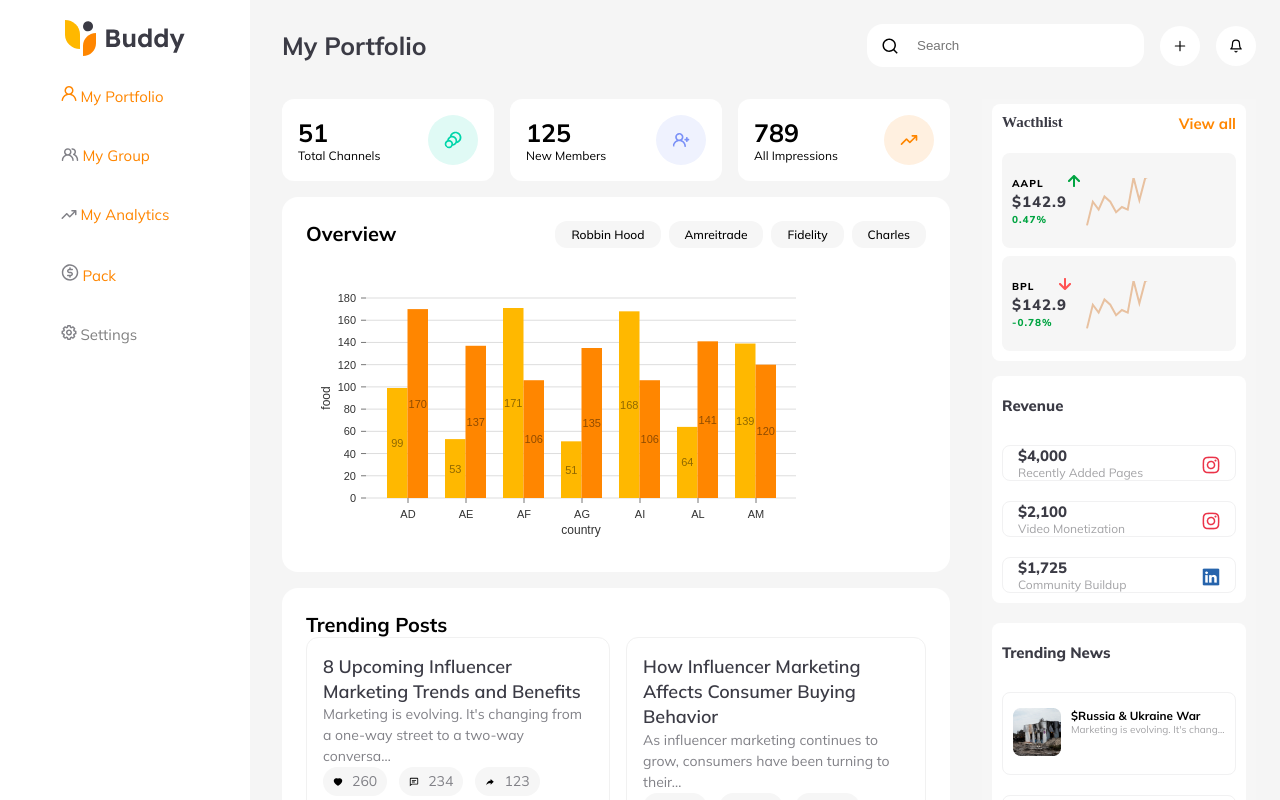
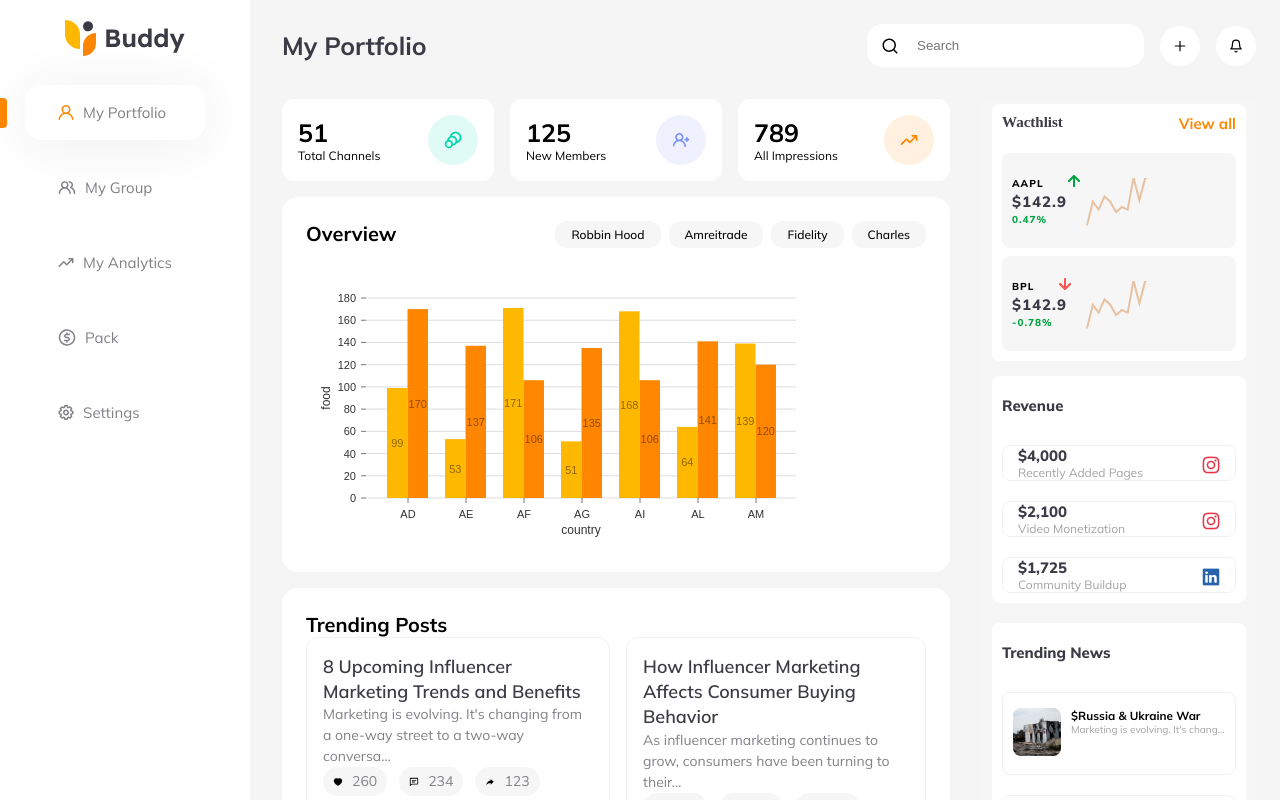
Before and after one commit to The0nis/Buddy, a React (Create React App) app: page /dashboard in a window 1280 px wide. Shown: the top 800 px of the page. Built offline with nearby package versions, Linux system fonts and the light colour scheme.

Commit message:
dashboard sidebar links

```diff
--- a/src/App.js
+++ b/src/App.js
@@ -7,6 +7,10 @@ import Signedup from "./pages/signedup";
 import Otp from "./pages/otp";
 import Registeration from "./pages/register";
 import Signupscreen from "./pages/signupscreen";
+import Mygroup from "./pages/mygroup";
+import Analytics from "./pages/analytics";
+import Pack from "./pages/pack";
+import Settings from "./pages/settings";
 
 function App() {
   return (
@@ -17,7 +21,12 @@ function App() {
         <Route path="register" element={<Registeration />} />
         <Route path="otp" element={<Otp />} />
         <Route path="emailverified" element={<Emailverified />} />
-        <Route path="dashboard" element={<Dashboard />} />
+        <Route path="dashboard" element={<Dashboard />}>
+          <Route path="mygroup" element={<Mygroup />} />
+          <Route path="analytics" element={<Analytics />} />
+          <Route path="pack" element={<Pack />} />
+          <Route path="settings" element={<Settings />} />
+        </Route>
         <Route path="signedup" element={<Signedup />} />
       </Routes>
     </div>
--- a/src/components/Navsidebar/Index.js
+++ b/src/components/Navsidebar/Index.js
@@ -1,4 +1,4 @@
-import React from "react";
+import React, { useState } from "react";
 import style from "./Navsidebar.module.scss";
 import logo from "../../assets/logo.svg";
 import myportfolio from "../../assets/myportfolio.svg";
@@ -8,8 +8,16 @@ import settings from "../../assets/settings.svg";
 import analytics from "../../assets/analytics.svg";
 import milly from "..//../assets/milly.svg";
 import logout from "..//../assets/logout.svg";
+import { Link, NavLink, Outlet, useLocation } from "react-router-dom";
 
-const navsidebar = () => {
+const Navsidebar = () => {
+  const [active, setActive] = useState(false);
+
+  //ROUTER
+  const url = useLocation().pathname;
+
+  console.log(url);
+
   return (
     <div className={style.sidenav_container}>
       <div className={style.topnav}>
@@ -24,36 +32,63 @@ const navsidebar = () => {
           <br></br>
           <nav className={style.nav1}>
             <ul className={style.nav}>
+              <NavLink
+                to="/dashboard"
+                className={url == "/dashboard" ? `${style.active}` : ""}
+              >
                 <li>
                   <img src={myportfolio} alt="my portfolio" />
-                <a href=""> My Portfolio</a>
+                  <p> My Portfolio</p>
                 </li>
-
+              </NavLink>
+              <NavLink
+                to="mygroup"
+                className={(navData) =>
+                  navData.isActive ? `${style.active}` : ""
+                }
+              >
                 <li>
                   <img src={mygroup} alt="my group" />
-                <a href=""> My Group</a>
+                  <p> My Group</p>
                 </li>
-
+              </NavLink>
+              <NavLink
+                to="analytics"
+                className={(navData) =>
+                  navData.isActive ? `${style.active}` : ""
+                }
+              >
                 <li>
                   <img src={analytics} alt="analytics" />
-                <a href=""> My Analytics</a>
+                  <p> My Analytics</p>
                 </li>
-
+              </NavLink>
+              <NavLink
+                to="pack"
+                className={(navData) =>
+                  navData.isActive ? `${style.active}` : ""
+                }
+              >
                 <li>
                   <img src={pack} alt="pack" />
-                <a href=""> Pack</a>
+                  <p> Pack</p>
                 </li>
-
+              </NavLink>
+              <NavLink
+                to="settings"
+                className={(navData) =>
+                  navData.isActive ? `${style.active}` : ""
+                }
+              >
                 <li>
                   <img src={settings} alt="settings" />
-                <a href="" className={style.direct}>
-                  {" "}
-                  Settings
-                </a>
+                  <p> Settings</p>
                 </li>
+              </NavLink>
             </ul>
           </nav>
         </div>
+        <Outlet />
       </div>
       <footer>
         <div className={style.navsidefooter}>
@@ -62,7 +97,7 @@ const navsidebar = () => {
               <img src={milly} alt="logo" className={style.navimage} />{" "}
             </center>
 
-            <h1>Theresa milly</h1>
+            <h3>Theresa milly</h3>
             <p>Influencer</p>
             <center>
               <button className={style.navbtn}>
@@ -77,4 +112,4 @@ const navsidebar = () => {
   );
 };
 
-export default navsidebar;
+export default Navsidebar;
--- a/src/components/Navsidebar/Navsidebar.module.scss
+++ b/src/components/Navsidebar/Navsidebar.module.scss
@@ -8,7 +8,8 @@
   @media (max-width: 68em) {
     // padding: 0 1rem;
     position: fixed;
-    height: 100vh;
+    height: 100%;
+    display: none;
     background-color: #fff;
   }
 }
@@ -48,38 +49,49 @@
 
 .nav {
   font-size: 1.5rem;
-  padding-bottom: 40px;
+  // padding-bottom: 40px;
+}
+
+.active {
+  li {
+    background: #ffffff;
+    box-shadow: 0px 4px 58px rgba(0, 0, 0, 0.07);
+    border-radius: 16px;
+  }
+
+  li::before {
+    content: "";
+    height: 3rem;
+    width: 7px;
+    left: 0;
+    background-color: #ff8600;
+    position: absolute;
+    color: #14142b;
+    border-radius: 0px 4px 4px 0px;
+  }
 }
 
 .nav li {
-  padding-bottom: 40px;
+  margin-bottom: 2rem;
+  padding: 1.8rem 3.3rem;
   list-style-type: none;
+  display: flex;
+  // justify-content: center;
+  column-gap: 0.9rem;
+  align-items: center;
+
+  p {
+    color: #818187;
+    @media (max-width: 68em) {
+      display: none;
+    }
+  }
 
   a {
     @media (max-width: 68em) {
       display: none;
     }
   }
-}
-
-/* unvisited link */
-.direct:link {
-  color: orange;
-}
-
-/* visited link */
-.direct:visited {
-  color: grey;
-}
-
-/* mouse over link */
-.direct:hover {
-  color: orange;
-}
-
-/* selected link */
-.direct:active {
-  color: orange;
 }
 
 .navsidefooter {
@@ -114,9 +126,10 @@
   }
 }
 
-.navwrapper > h1 {
+.navwrapper > h3 {
   color: black;
   font-size: smaller;
+  text-align: center;
   @media (max-width: 68em) {
     display: none;
   }
--- a/src/pages/Styles/dashboard.module.scss
+++ b/src/pages/Styles/dashboard.module.scss
@@ -11,7 +11,7 @@
     background-color: #f5f5f5;
 
     @media (max-width: 68em) {
-      margin-left: 10rem;
+      // margin-left: 10rem;
     }
     .main__top_nav {
     }
--- /dev/null
+++ b/src/pages/analytics.js
@@ -0,0 +1,12 @@
+import DashboardMain from "../components/DashboardMain/Index";
+import DashboardTopNav from "../components/DashboardTopNav/Index";
+import Navsidebar from "../components/Navsidebar/Index";
+// import RightSideBar from "./RightSideBar";
+import RightSideBar from "../components/RightSideBar/Index";
+import styles from "./Styles/dashboard.module.scss";
+
+const Analytics = () => {
+  return <div className={styles.dashboard}></div>;
+};
+
+export default Analytics;
--- a/src/pages/dashboard.js
+++ b/src/pages/dashboard.js
@@ -1,6 +1,6 @@
 import DashboardMain from "../components/DashboardMain/Index";
 import DashboardTopNav from "../components/DashboardTopNav/Index";
-import Index from "../components/Navsidebar/Index";
+import Navsidebar from "../components/Navsidebar/Index";
 // import RightSideBar from "./RightSideBar";
 import RightSideBar from "../components/RightSideBar/Index";
 import styles from "./Styles/dashboard.module.scss";
@@ -8,7 +8,7 @@ import styles from "./Styles/dashboard.module.scss";
 const dashboard = () => {
   return (
     <div className={styles.dashboard}>
-      <Index />
+      <Navsidebar />
       <div className={styles.dashboard__main}>
         <div className={styles.main__top_nav}>
           <DashboardTopNav />
--- /dev/null
+++ b/src/pages/mygroup.js
@@ -0,0 +1,12 @@
+import DashboardMain from "../components/DashboardMain/Index";
+import DashboardTopNav from "../components/DashboardTopNav/Index";
+import Navsidebar from "../components/Navsidebar/Index";
+// import RightSideBar from "./RightSideBar";
+import RightSideBar from "../components/RightSideBar/Index";
+import styles from "./Styles/dashboard.module.scss";
+
+const Mygroup = () => {
+  return <div className={styles.dashboard}></div>;
+};
+
+export default Mygroup;
--- /dev/null
+++ b/src/pages/pack.js
@@ -0,0 +1,12 @@
+import DashboardMain from "../components/DashboardMain/Index";
+import DashboardTopNav from "../components/DashboardTopNav/Index";
+import Navsidebar from "../components/Navsidebar/Index";
+// import RightSideBar from "./RightSideBar";
+import RightSideBar from "../components/RightSideBar/Index";
+import styles from "./Styles/dashboard.module.scss";
+
+const Pack = () => {
+  return <div className={styles.dashboard}></div>;
+};
+
+export default Pack;
--- /dev/null
+++ b/src/pages/settings.js
@@ -0,0 +1,12 @@
+import DashboardMain from "../components/DashboardMain/Index";
+import DashboardTopNav from "../components/DashboardTopNav/Index";
+import Navsidebar from "../components/Navsidebar/Index";
+// import RightSideBar from "./RightSideBar";
+import RightSideBar from "../components/RightSideBar/Index";
+import styles from "./Styles/dashboard.module.scss";
+
+const Settings = () => {
+  return <div className={styles.dashboard}></div>;
+};
+
+export default Settings;
```
Lines whose indentation alone changed are shown as unchanged.
